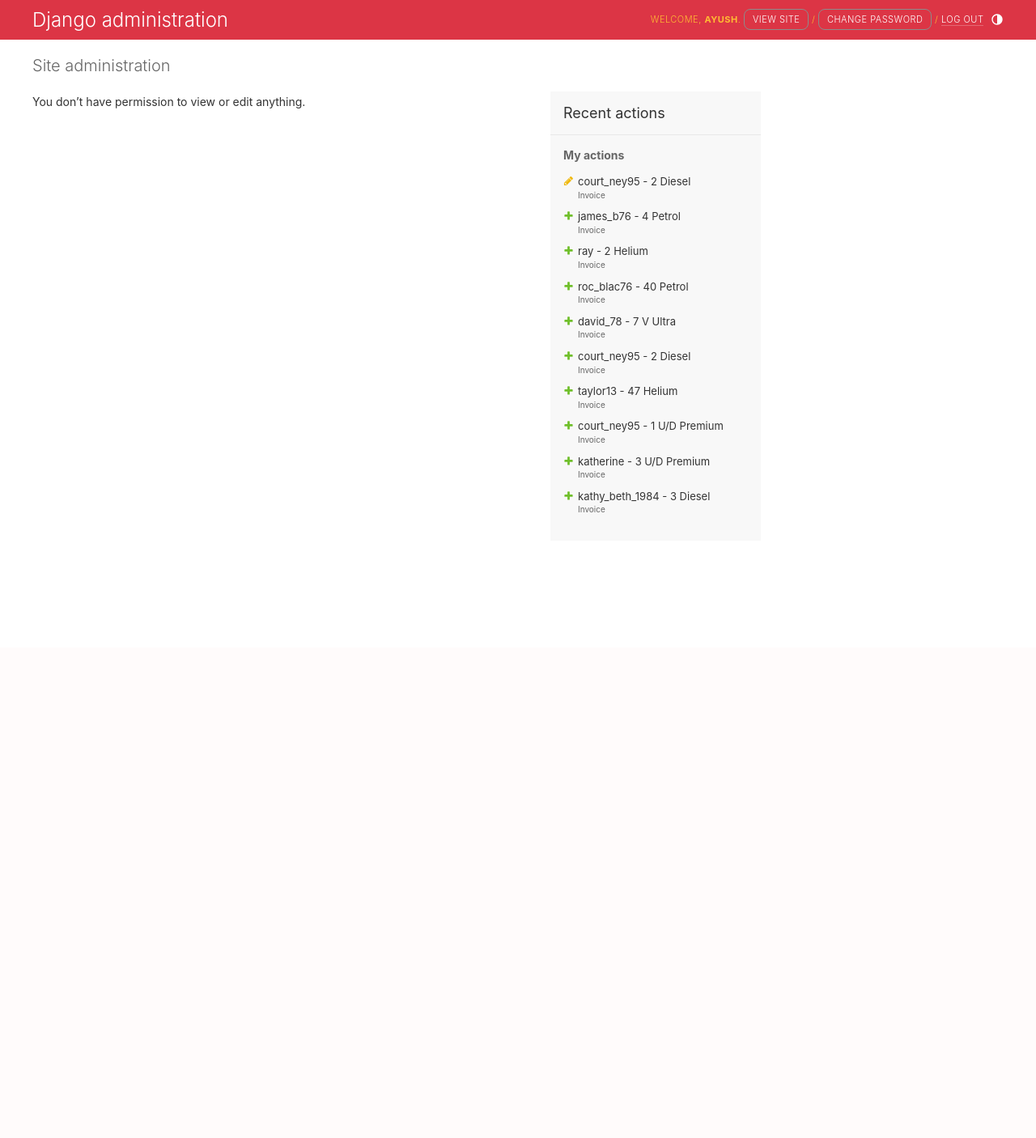
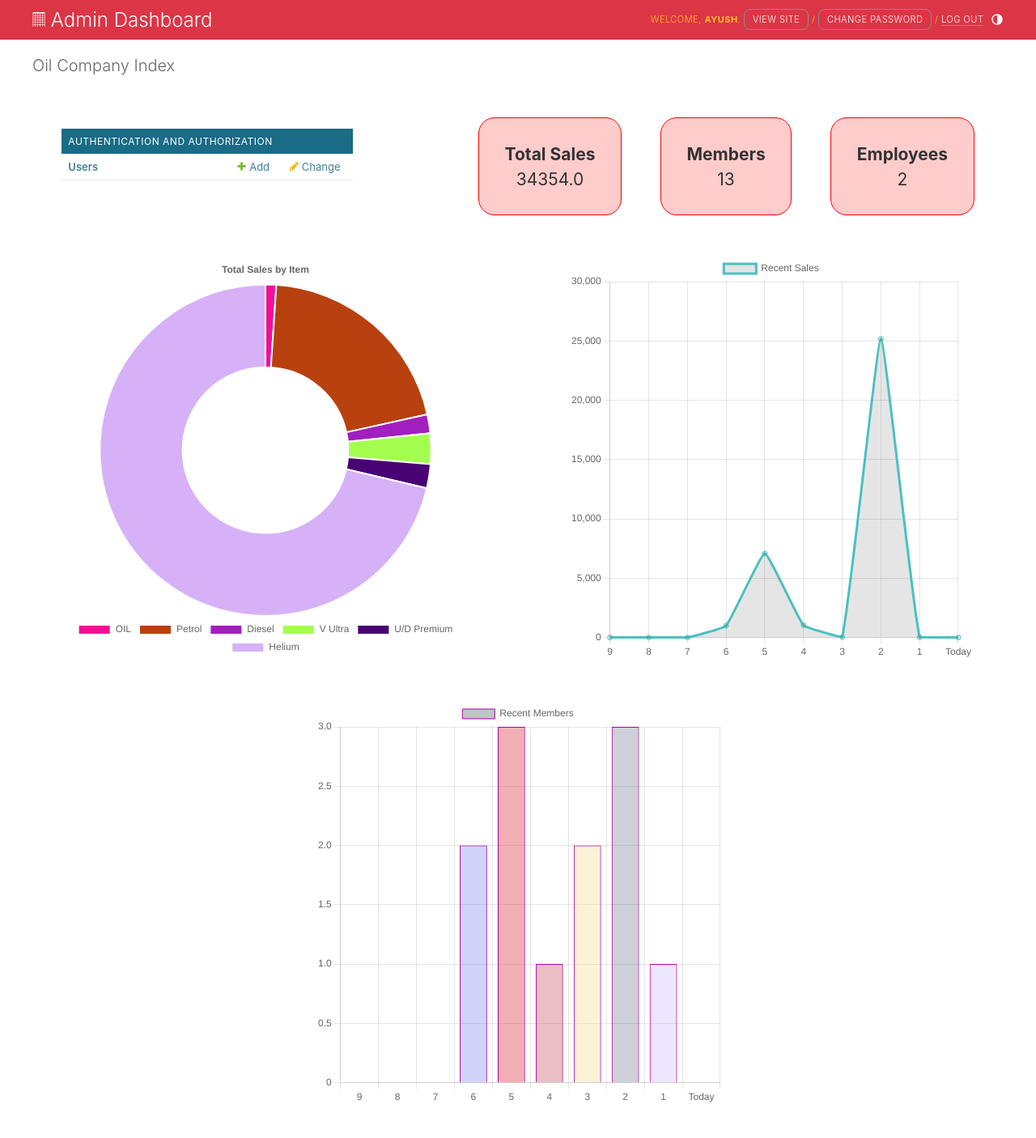
Before and after one commit to nitefury7/OilCredit, a Django app: page /admin/ in a window 1280 px wide. Shown: the whole page at 81% size. Before the commit the page ends 633 px from the top, so only its background shows below. Run offline with Django 4.2, Linux system fonts and the light colour scheme; a user stored in the database is signed in; data comes from the database, SQL or seed files in the repository; some libraries are stand-ins or nearby versions.

Commit message:
add custom admin plus charts

```diff
--- /dev/null
+++ b/administrator/apps.py
@@ -0,0 +1,6 @@
+from django.apps import AppConfig
+
+
+class AdministratorConfig(AppConfig):
+    default_auto_field = 'django.db.models.BigAutoField'
+    name = 'administrator'
--- /dev/null
+++ b/administrator/models.py
@@ -0,0 +1,3 @@
+from django.db import models
+
+# Create your models here.
--- /dev/null
+++ b/administrator/tests.py
@@ -0,0 +1,3 @@
+from django.test import TestCase
+
+# Create your tests here.
--- /dev/null
+++ b/administrator/urls.py
@@ -0,0 +1,6 @@
+from django.urls import path
+import home.views as views
+
+app_name = 'administrator'
+
+urlpatterns = []
--- /dev/null
+++ b/administrator/views.py
@@ -0,0 +1,3 @@
+from django.shortcuts import render
+
+# Create your views here.
--- a/home/templates/home/base.html
+++ b/home/templates/home/base.html
@@ -17,6 +17,7 @@
     <!--font awesome-->
     <link rel="stylesheet" href="https://cdnjs.cloudflare.com/ajax/libs/font-awesome/6.1.1/css/all.min.css" integrity="sha512-KfkfwYDsLkIlwQp6LFnl8zNdLGxu9YAA1QvwINks4PhcElQSvqcyVLLD9aMhXd13uQjoXtEKNosOWaZqXgel0g==" crossorigin="anonymous" referrerpolicy="no-referrer"
     />
+    <script src="https://code.jquery.com/jquery-3.6.0.min.js" integrity="sha256-/xUj+3OJU5yExlq6GSYGSHk7tPXikynS7ogEvDej/m4=" crossorigin="anonymous"></script>
 
     {% block extrastyle %}
     {% endblock %}
--- a/home/utils.py
+++ b/home/utils.py
@@ -11,6 +11,8 @@ def redirect_if_auth(fn):
                 return redirect('member:orders')
             elif EmployeeProfile.objects.filter(user=request.user).exists():
                 return redirect('employee:dashboard')
+            elif request.user.is_superuser:
+                return redirect('admin:index')
         return fn(request, *args, **kwargs)
     return inner
 
--- a/member/models.py
+++ b/member/models.py
@@ -65,6 +65,9 @@ class Invoice(models.Model):
         default=Status.PENDING
     )
 
+    def cost(self):
+        return self.item.rate * self.quantity
+
     def approved(self):
         return self.status == Invoice.Status.APPROVED
 
--- a/member/urls.py
+++ b/member/urls.py
@@ -5,6 +5,7 @@ app_name = 'member'
 
 urlpatterns = [
     path('', views.Orders.as_view(), name='orders'),
+    path('spendings_by_product/', views.spendings_by_product, name='spendings_by_product'),
     path('profile_settings/', views.profile_settings, name='profile_settings'),
     path('cancel_order/<int:id>', views.cancel_order, name='cancel_order'),
 ]
--- a/oil_credit/settings.py
+++ b/oil_credit/settings.py
@@ -34,6 +34,7 @@ INSTALLED_APPS = [
     'home.apps.HomeConfig',
     'member.apps.MemberConfig',
     'employee.apps.EmployeeConfig',
+    'administrator.apps.AdministratorConfig',
 
     'django.contrib.admin',
     'django.contrib.auth',
--- a/oil_credit/urls.py
+++ b/oil_credit/urls.py
@@ -13,13 +13,14 @@ Including another URLconf
     1. Import the include() function: from django.urls import include, path
     2. Add a URL to urlpatterns:  path('blog/', include('blog.urls'))
 """
-from django.contrib import admin
+from administrator.admin import admin_site
 from django.urls import path, include
 
 urlpatterns = [
-    path('admin/', admin.site.urls),
+    path('admin/', admin_site.urls),
     path('', include('home.urls')),
     path('member/', include('member.urls')),
     path('employee/', include('employee.urls')),
+    path('administrator/', include('administrator.urls')),
 
 ]
--- a/templates/admin/base.html
+++ b/templates/admin/base.html
@@ -1,7 +1,16 @@
 {% extends "admin/base.html" %}
 {% load i18n static %}
+
+{% block extrahead %}
+{{ block.super }}
+    <script src="https://code.jquery.com/jquery-3.6.0.min.js" integrity="sha256-/xUj+3OJU5yExlq6GSYGSHk7tPXikynS7ogEvDej/m4=" crossorigin="anonymous"></script>
+    <script src="https://cdn.jsdelivr.net/npm/chart.js@3.7.1/dist/chart.min.js"></script>
+{% endblock %}
+
 {% block extrastyle %}
 {{ block.super }}
+<!--font awesome-->
+<link rel="stylesheet" href="https://cdnjs.cloudflare.com/ajax/libs/font-awesome/6.1.1/css/all.min.css" integrity="sha512-KfkfwYDsLkIlwQp6LFnl8zNdLGxu9YAA1QvwINks4PhcElQSvqcyVLLD9aMhXd13uQjoXtEKNosOWaZqXgel0g==" crossorigin="anonymous" referrerpolicy="no-referrer"/>
 <style>
      :root {
         --primary: #196b86;
@@ -90,5 +99,58 @@
         background-color: #ffbb33;
         color: #000;
     }
+
+    .stats-counter {
+        display: flex;
+        flex-flow: wrap;
+        align-items: center;
+        justify-content: space-around;
+        gap: 3rem;
+        margin-left: 2rem;
+    }
+
+    .stats-counter > * {
+        background-color: rgba(255, 0, 0, 0.2);
+        font-size: 1.5em;
+        border: 1px solid red;
+        border-radius: 20px;
+        color: var(--body-fg);
+        padding: 1.5em;
+        text-align: center;
+    }
+    .stats-counter>div>* {
+        font-weight: bold;
+        margin-bottom: 0.4rem;
+    }
+
+    .dashboard #content {
+        width: initial;
+    }
+
+    #content-main {
+        display: flex;
+        flex-direction: column;
+        gap: 50px;
+    }
+    .stats-main {
+        display: flex;
+        margin-top: 2rem;
+        gap: 50px;
+        flex-flow: wrap;
+        align-items: center;
+        justify-content: space-around;
+    }
+
+    .stats-charts {
+        display: flex;
+        gap: 50px;
+        flex-flow: wrap;
+        align-items: center;
+        justify-content: space-around;
+    }
+    .stats-charts > * {
+        max-height: 500px;
+        max-width: 500px;
+    }
 </style>
 {% endblock %}
--- /dev/null
+++ b/templates/admin/index.html
@@ -0,0 +1,161 @@
+{% extends "admin/base_site.html" %}
+{% load i18n static %}
+
+{% block extrastyle %}
+{{ block.super }}
+<link rel="stylesheet" type="text/css" href="{% static "admin/css/dashboard.css" %}">
+{% endblock %}
+
+{% block extrahead %}
+{{ block.super }}
+<script>
+  function getRandomColor(opacity='FF') {
+      let letters = '0123456789ABCDEF'.split('');
+      let color = '#';
+      for (let i = 0; i < 6; i++ ) {
+          color += letters[Math.floor(Math.random() * 16)];
+      }
+      color += opacity;
+      return color;
+  }
+
+  $(document).ready(async () => {
+      const ctx = document.getElementById('recent_members').getContext('2d');
+      let response = await fetch("{% url 'admin:recent_members' %}");
+      let json = await response.json();
+      const data = {
+        labels: ['9', '8', '7', '6', '5', '4', '3', '2', '1', 'Today'],
+        datasets: [{
+          label: 'Recent Members',
+          data: json,
+          backgroundColor: Object.keys(json).map((x) => getRandomColor('50')),
+          borderColor: ['#B000A0'],
+          borderWidth: 1,
+        }]
+      };
+      const config = {
+        type: 'bar',
+        data: data,
+        options: {
+          maintainAspectRatio: true,
+          aspectRatio: 1,
+        },
+        plugins: {
+            title: {
+                display: true,
+                text: 'Signups during the last ten days.'
+            }
+        }
+      };
+      const chart = new Chart(ctx, config);
+  });
+
+  $(document).ready(async () => {
+      const ctx = document.getElementById('recent_sales').getContext('2d');
+      let response = await fetch("{% url 'admin:recent_sales' %}");
+      let json = await response.json();
+      const data = {
+        labels: ['9', '8', '7', '6', '5', '4', '3', '2', '1', 'Today'],
+        datasets: [{
+          label: 'Recent Sales',
+          data: json,
+          fill: true,
+          borderColor: 'rgb(75, 192, 192)',
+          tension: 0.1
+        }]
+      };
+      const config = {
+        type: 'line',
+        data: data,
+        options: {
+          maintainAspectRatio: true,
+          aspectRatio: 1,
+        },
+        plugins: {
+            title: {
+                display: true,
+                text: 'Sales during the last ten days.'
+            }
+        }
+      };
+      const chart = new Chart(ctx, config);
+  });
+
+  $(document).ready(async () => {
+      const ctx = document.getElementById('sales_by_item').getContext('2d');
+      let response = await fetch("{% url 'admin:sales_by_item' %}");
+      let json = await response.json();
+      const data = {
+          labels: Object.keys(json),
+          datasets: [
+              {
+                  label: 'sales_by_item',
+                  data: Object.values(json),
+                  backgroundColor: Object.keys(json).map((x) => getRandomColor()),
+              }
+          ]
+      };
+      const config = {
+          type: 'doughnut',
+          data: data,
+          options: {
+              responsive: true,
+              plugins: {
+                  legend: {
+                      position: 'bottom',
+                  },
+                  title: {
+                      display: true,
+                      text: 'Total Sales by Item'
+                  }
+              }
+          },
+      };
+      const chart = new Chart(ctx, config);
+  });
+</script>
+{% endblock %}
+
+{% block coltype %}{% endblock %}
+
+{% block bodyclass %}{{ block.super }} dashboard{% endblock %}
+
+{% block breadcrumbs %}{% endblock %}
+
+{% block nav-sidebar %}{% endblock %}
+
+{% block content %}
+<div id="content-main">
+  <div class='stats-main'>
+    <div style='min-width:360px;'>
+      {% include "admin/app_list.html" with app_list=app_list show_changelinks=True %}
+    </div>
+
+    <div class='stats-counter'>
+      <div>
+        <div>Total Sales</div>
+        {{ total_sales }}
+      </div>
+      <div>
+        <div>Members</div>
+        {{ member_count }}
+      </div>
+      <div>
+        <div>Employees</div>
+        {{ employee_count }}
+      </div>
+    </div>
+  </div>
+
+  <!-- canvas container container -->
+  <div class='stats-charts'>
+    <canvas id="sales_by_item" width="500" height="500"></canvas>
+    <canvas id="recent_sales" width="500" height="500"></canvas>
+    <canvas id="recent_members" width="500" height="500"></canvas>
+  </div>
+</div>
+
+{% endblock %}
+
+{% block sidebar %}
+{% endblock %}
```
Also changed, not shown: administrator/admin.py (added, +115 -0 lines), home/admin.py (+0 -39 lines), member/admin.py (+4 -4 lines), member/templates/member/orders.html (+24 -22 lines), member/views.py (+14 -2 lines), administrator/__init__.py (added), administrator/migrations/__init__.py (added).
